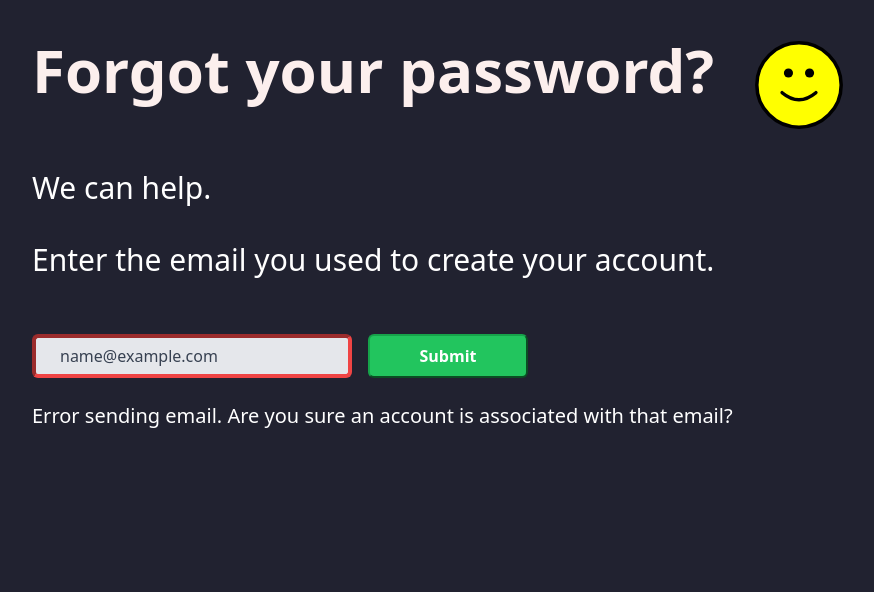
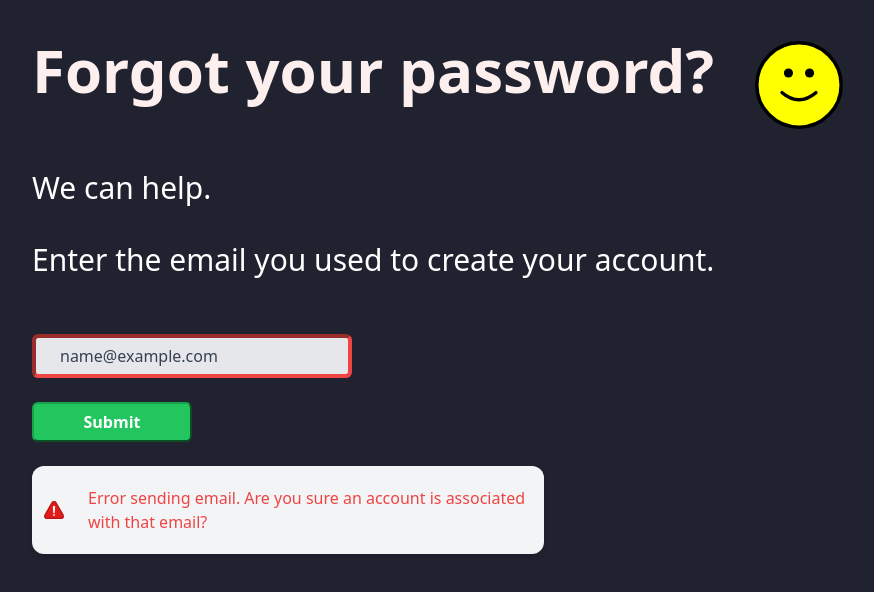
Before and after one commit to jonathanjma/HappinessApp, a React (Create React App) app in the folder happiness-frontend/: page /reset-pass in a window 1280 px wide. Both pictures are taken after typing "name@example.com" into the empty fields and a click on the button "Submit". Shown: the top 592 px of the page, without its empty margins (8-882 px from the left). Built offline with nearby package versions, Linux system fonts and the light colour scheme; no server answers.

Commit message:
Made error box component, implemented in ResetPassword.js and LSUForm.js - TODO make Password Error Box to abstract password checking - TODO implement it on password reset and password confirmation pages

```diff
--- /dev/null
+++ b/happiness-frontend/src/components/ErrorBox.js
@@ -0,0 +1,11 @@
+import Warning from "../media/red-alert-icon.svg";
+
+export default function ErrorBox (props) {
+    const errorMessage = props.errorMessage // The error message for that gets displayed in the box.
+    return (
+        <div className={`bg-gray-100 rounded-xl p-1 shadow-md mb-8 ${errorMessage.length === 0 ? "collapse" : ""} flex-row flex`}>
+            <img src={Warning} className="w-5 h-5 ml-2 mt-auto mb-auto"/>
+            <p className={"text-red-500 leading-normal mt-3 ml-4 "}>{errorMessage}</p>
+        </div>
+    );
+}
--- a/happiness-frontend/src/components/HappinessEditor.js
+++ b/happiness-frontend/src/components/HappinessEditor.js
@@ -82,7 +82,6 @@ export default function HappinessEditor (props) {
                 />
 
                 {/* Happiness Comment Box */}
-                <>
             <textarea
                 id="large-input"
                 value={comment}
@@ -92,7 +91,6 @@ export default function HappinessEditor (props) {
                     setComment(e.target.value);
                 }}
             />
-                </>
 
                 {/* Submit button: */}
                 <>
--- a/happiness-frontend/src/components/LSUForm.js
+++ b/happiness-frontend/src/components/LSUForm.js
@@ -4,6 +4,7 @@ import { useUser } from "../contexts/UserProvider";
 import {Keys} from "../keys";
 import Warning from "../media/red-alert-icon.svg"
 import {useNavigate} from "react-router-dom";
+import ErrorBox from "./ErrorBox";
 
 export default function LSUForm(props) {
   const [email, setEmail] = useState("");
@@ -205,10 +206,7 @@ export default function LSUForm(props) {
           <div className="md:w-1/3"></div>
           <div className="md:w-2/3">
             {/* Error text */}
-            <div className={`bg-gray-100 rounded-xl p-1 shadow-md mb-8 ${errorMessage.length === 0 ? "collapse" : ""} flex-row flex`}>
-              <img src={Warning} className="w-5 h-5 ml-2 mt-auto mb-auto"/>
-              <p className={"text-red-500 leading-normal mt-3 ml-4 "}>{errorMessage}</p>
-            </div>
+            <ErrorBox errorMessage={errorMessage} />
             {/* Sign in button */}
             <button
               className="shadow bg-tangerine-500 hover:bg-tangerine-400 focus:shadow-outline focus:outline-none text-white font-bold py-2 px-4 rounded"
--- a/happiness-frontend/src/pages/RequestResetPassword.js
+++ b/happiness-frontend/src/pages/RequestResetPassword.js
@@ -4,12 +4,14 @@ import {useMutation} from "react-query";
 import {useApi} from "../contexts/ApiProvider";
 import {useParams} from "react-router-dom";
 import PublicRoute from "../components/PublicRoute";
+import ErrorBox from "../components/ErrorBox";
 
 export default function RequestResetPassword(props) {
 
   const [email, setEmail] = useState("");
   const [emailUnsubmitted, setEmailUnsubmitted] = useState(true);
   const [hasError, setHasError] = useState(false);
+  const [errorMessage, setErrorMessage] = useState("");
   const [message, setMessage] = useState("");
   const { token } = useParams()
   const api = useApi()
@@ -25,23 +27,21 @@ export default function RequestResetPassword(props) {
   useEffect(() => {
     if (toggleEmailMutation.isError) {
       setHasError(true)
-      setMessage("Error sending email. Are you sure an account is associated with that email?")
-    } else {
+      setErrorMessage("Error sending email. Are you sure an account is associated with that email?")
+      setMessage("");
+    } else if (toggleEmailMutation.isSuccess) {
       setHasError(false)
-      if (!emailUnsubmitted) {
-        setMessage("Email sent. Emails can take up to a few minutes to be received.");
-      } else {
-        setMessage("")
-      }
+      setMessage("Email sent. Emails can take up to a few minutes to be received.");
+      setErrorMessage("");
     }
-  }, [toggleEmailMutation.isError])
+  }, [toggleEmailMutation.isError, toggleEmailMutation.isSuccess])
   let submitEmail = () => {
     if (
       email === "" ||
       !/^[A-Z0-9._%+-]+@[A-Z0-9.-]+\.[A-Z]{2,4}$/i.test(email)
     ) {
       setHasError(true);
-      setMessage("Email invalid")
+      setErrorMessage("Email invalid")
     } else {
       setMessage("Email sending...")
       setEmailUnsubmitted(false);
@@ -71,7 +71,7 @@ export default function RequestResetPassword(props) {
         Enter the email you used to create your account.
       </p>
 
-      <div className="flex-row flex">
+      <div className="flex-col flex">
         <input
           type="email"
           className={`bg-gray-200 ${
@@ -83,16 +83,20 @@ export default function RequestResetPassword(props) {
             setEmail(e.target.value);
             setHasError(false);
             setMessage("");
+            setErrorMessage("");
           }}
           placeholder="john.doe@example.com"
         ></input>
         <button
-          className=" bg-green-500 border-2 border-green-600 rounded w-40 py-2 px-4 text-white leading-tight focus:outline-none mt-10 ml-3 mr-2"
+          className=" bg-green-500 border-2 border-green-600 rounded w-40 py-2 px-4 text-white leading-tight focus:outline-none mt-4 ml-10"
           onClick={submitEmail}
         >
           <b>Submit</b>
         </button>
       </div>
+      <div className="w-2/5 ml-10 mt-4">
+        <ErrorBox errorMessage={errorMessage} />
+      </div>
       <p className="text-white ml-10 mt-4 text-xl">{message}</p>
     </div>
   );
--- a/happiness-frontend/src/pages/ResetPassword.js
+++ b/happiness-frontend/src/pages/ResetPassword.js
@@ -3,6 +3,7 @@ import DynamicSmile from "../components/DynamicSmile";
 import {useMutation} from "react-query";
 import {useApi} from "../contexts/ApiProvider";
 import {useParams} from "react-router-dom";
+import ErrorBox from "../components/ErrorBox";
 
 export default function ResetPassword() {
     const [hasError, setHasError] = useState(false);
@@ -48,12 +49,9 @@ export default function ResetPassword() {
     useEffect(() => {
         if (togglePassResetMutation.isError) {
             setHasError(true)
-            setMessage("Error resetting password. Check your internet connection")
+            setErrorMessage("Error resetting password. Check your internet connection")
         } else if (!hasSubmitted){
             setHasError(false)
-
-        } else {
-            setMessage("Password reset!")
         }
     }, [togglePassResetMutation.isError])
 
@@ -95,7 +93,8 @@ export default function ResetPassword() {
                     <b>Submit</b>
                 </button>
             </div>
-            <p className="text-white ml-10 mt-4 text-xl">{message}</p>
+            <ErrorBox errorMessage={errorMessage} />
+            <p className={`text-white ml-10 mt-4 text-xl ${message.length === 0 ? "collapse" : ""}`}>{message}</p>
         </div>
     );
 }
```
